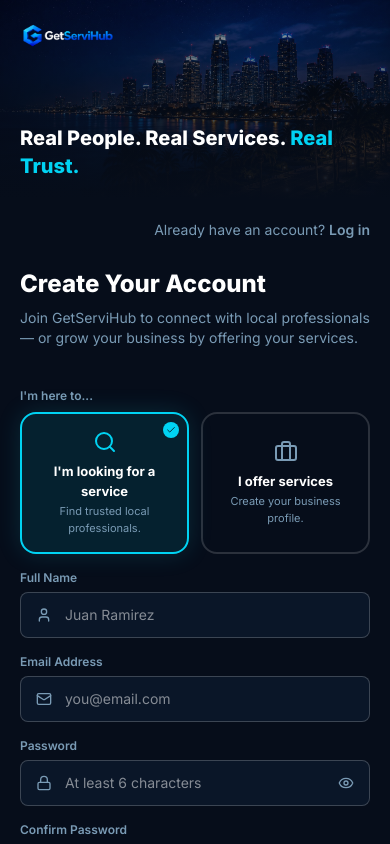
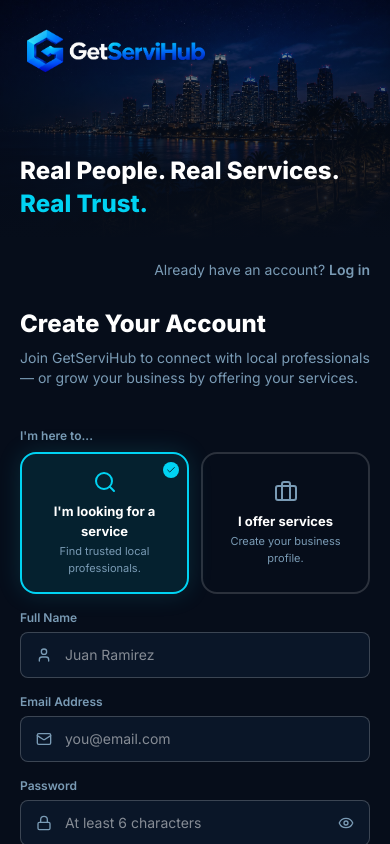
Before and after one commit to getservicehub/Get-service-hub-mvp, a Next.js app: page /register in a window 390 px wide. Shown: the top 844 px of the page. Built offline with nearby package versions, Linux system fonts and the light colour scheme.

Commit message:
style: increase logo size on compact register header for more visual impact

```diff
--- a/src/app/register/page.tsx
+++ b/src/app/register/page.tsx
@@ -133,14 +133,14 @@ export default function RegisterPage() {
         }
       `}</style>
 
-      <div className="relative lg:hidden h-[200px] w-full flex-shrink-0 overflow-hidden">
+      <div className="relative lg:hidden h-[240px] w-full flex-shrink-0 overflow-hidden">
         <Image src="/register-bg.jpg" alt="San Diego skyline" fill priority className="object-cover" />
         <div className="absolute inset-0 bg-gradient-to-t from-[#060D1A] via-[#060D1A]/70 to-[#060D1A]/30" />
         <div className="relative z-10 h-full flex flex-col justify-between p-5">
           <Link href="/" className="self-start">
-            <Image src="/logo-horizontal.png" alt="GetServiHub" width={140} height={32} className="h-8 w-auto" />
+            <Image src="/logo-horizontal.png" alt="GetServiHub" width={220} height={64} className="h-16 w-auto" />
           </Link>
-          <h1 className="text-xl font-extrabold leading-snug">
+          <h1 className="text-2xl font-extrabold leading-snug">
             Real People. Real Services. <span className="text-cyan-400">Real Trust.</span>
           </h1>
         </div>
```
